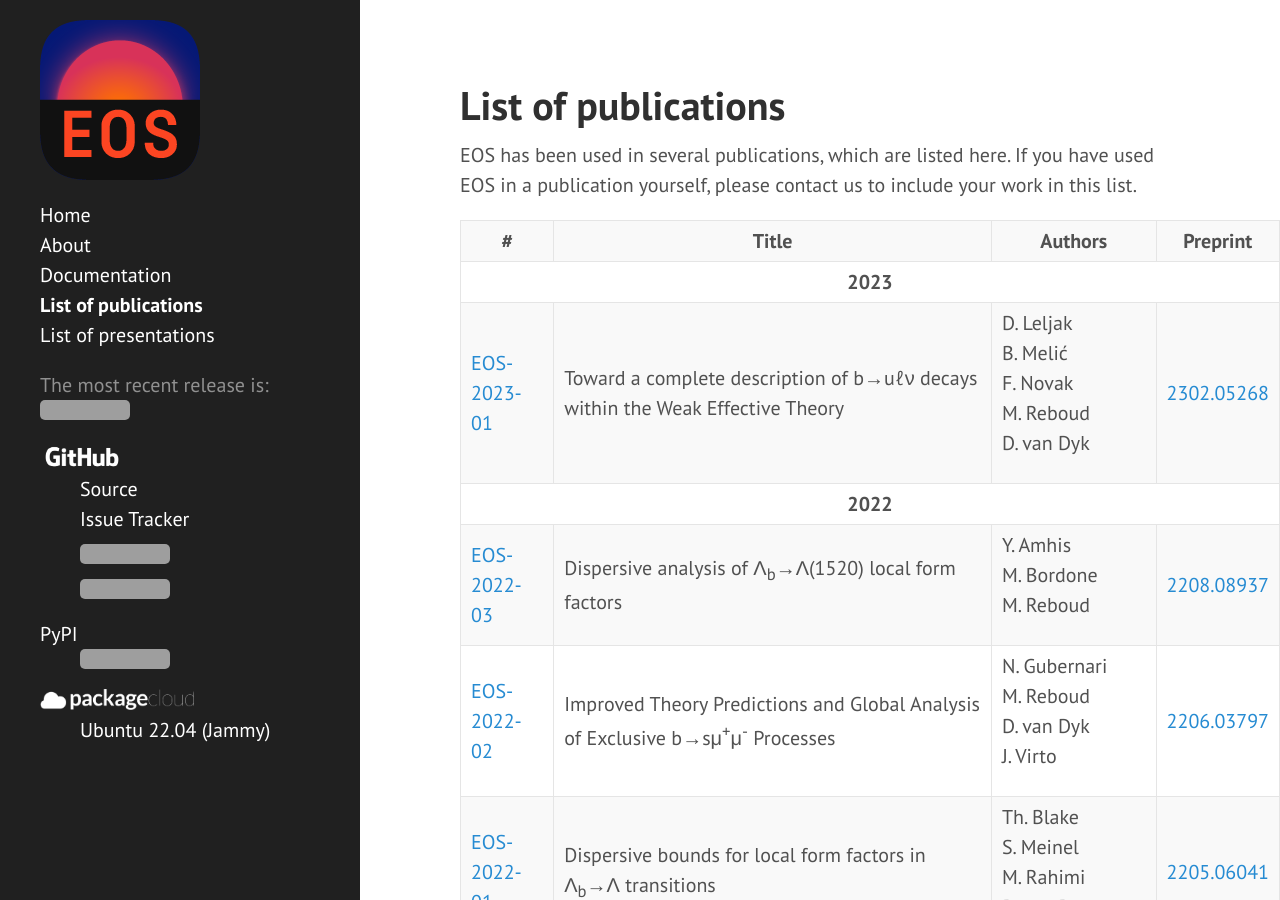
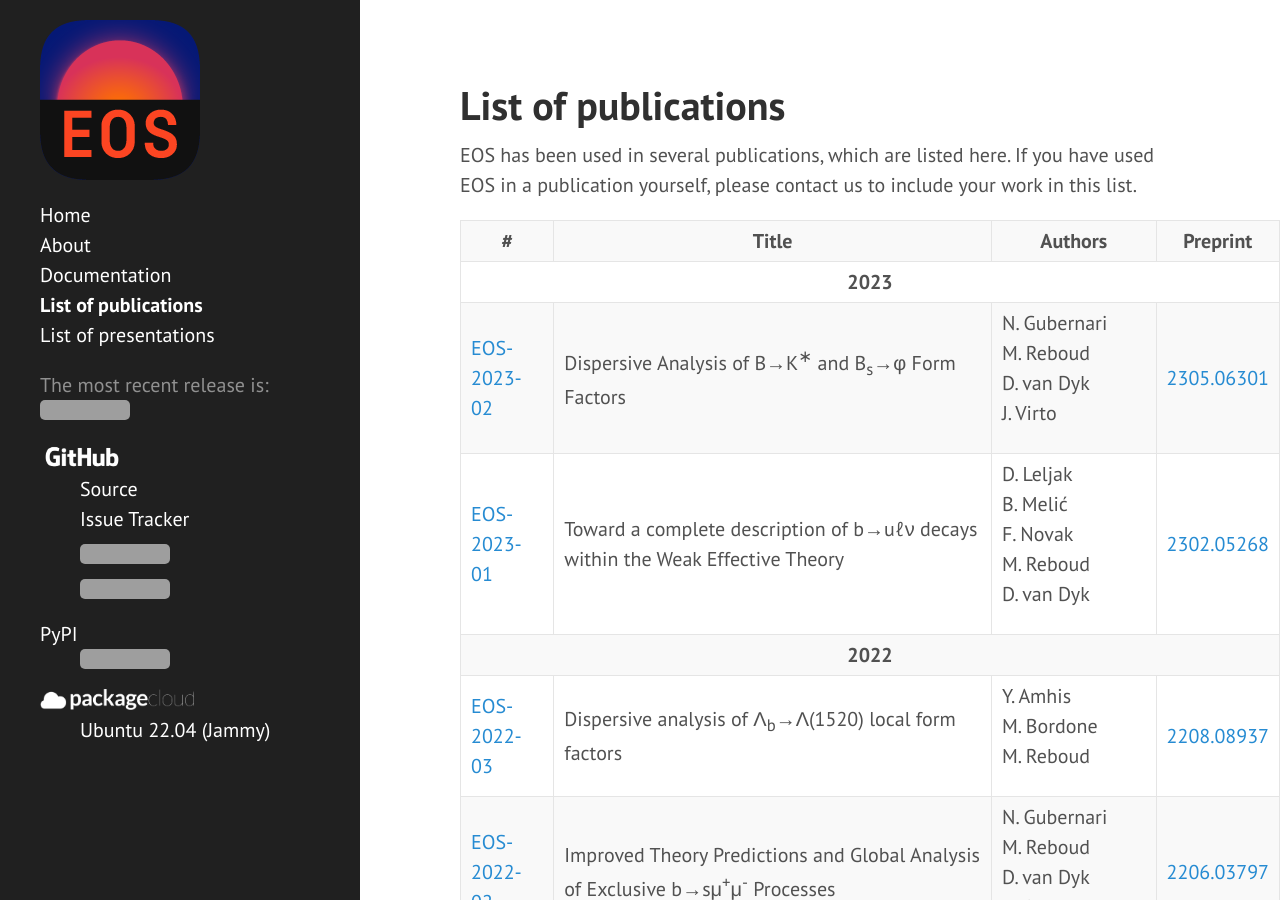
Before and after one commit to eos/eos.github.io, a Jekyll site: the page built from publications.html, in a window 1280 px wide and 900 px high. Built offline with Jekyll 4.4.1, drawn with Linux system fonts in a browser that asks for light colours; grey boxes are pictures that could not be loaded.

Commit message:
Add EOS-2023-02 to list of publications

```diff
--- a/_data/publications.yml
+++ b/_data/publications.yml
@@ -1,5 +1,9 @@
 - year: '2023'
   items:
+      - id:      '02'
+        title:   'Dispersive Analysis of B&rarr;K<sup>&lowast;</sup> and B<sub>s</sub>&rarr;&phi; Form Factors'
+        authors: [N.&nbsp;Gubernari, M.&nbsp;Reboud, D.&nbsp;van&nbsp;Dyk, J.&nbsp;Virto]
+        arxiv:   '2305.06301'
       - id:      '01'
         title:   'Toward a complete description of b&rarr;u&ell;&nu; decays within the Weak Effective Theory'
         authors: [D.&nbsp;Leljak, 'B.&nbsp;Meli&#263;', F.&nbsp;Novak, M.&nbsp;Reboud, D.&nbsp;van&nbsp;Dyk]
```
